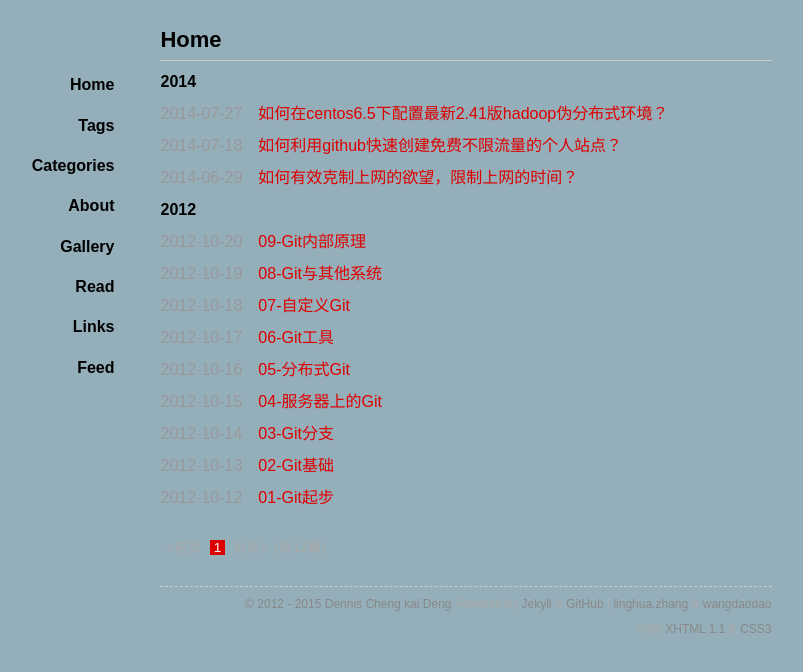
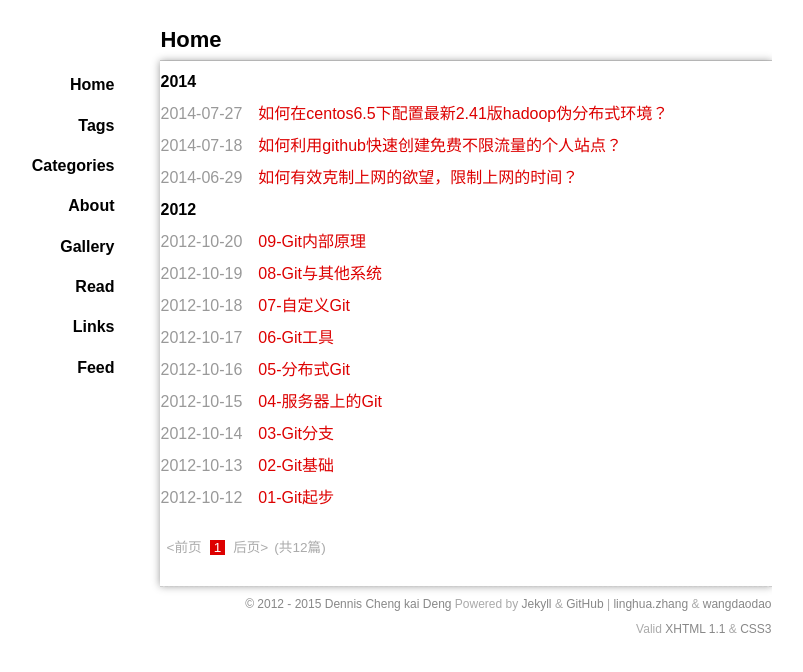
Before and after one commit to DechinKey/Dechinkey.github.io, a Jekyll site: the page built from index.html, in a window 1280 px wide. Shown: the top 672 px of the page, without its empty margins (264-1067 px from the left). Built offline with Jekyll 4.4.1, drawn with Linux system fonts in a browser that asks for light colours; Markdown is read by kramdown in place of the engine named in the settings; the list of posts is cut into pages by our own code.

Commit message:
change background color

```diff
--- a/media/css/style.css
+++ b/media/css/style.css
@@ -1,6 +1,6 @@
 @charset "utf-8";
 body,h1,h2,h3,h4,h5,h6,hr,p,blockquote,dl,dd,ul,ol,pre,fieldset,legend,button,input,textarea,th,td{ margin:0; padding:0; }
-body{ font-family:"Microsoft YaHei","微软雅黑",Arial,Verdana,Sans-Serif; color:#000; position:relative; width:100%; height:100%; margin:0 auto; background-color: #95AFBA; font-size:10px; }
+body{ font-family:"Microsoft YaHei","微软雅黑",Arial,Verdana,Sans-Serif; color:#000; position:relative; width:100%; height:100%; margin:0 auto; background-color: ##fbfaf9; font-size:10px; }
 html{ width:100%; height:100%; }
 h1{ font-size:2.2em; color:#000; }
 h2{ font-size:1.6em; color:#111; }
@@ -39,7 +39,7 @@ object,iframe{ display:block; margin:4px auto; }
 /*内容*/
 #main{ margin-left: 180px; }
 .header{ padding:7px 0; border-bottom: 1px solid #ccc; }
-.content{ font-size:1.6em; line-height:2; padding: 5px 0; }
+.content{ font-size:1.6em; line-height:2; padding: 5px 0; background-color: #fff;box-shadow: 0 0 .5em #999;}
 .content h1{ padding:5px 0; }
 .content img{ max-width:98%; display:block; margin:10px 0; box-shadow: 0 1px 3px rgba(0, 0, 0, 0.1);padding: 0.5%;background-color: #fff;border: 1px solid #CCC;}
 .listing-item{ list-style-type:none; overflow: hidden; text-overflow: ellipsis; white-space: nowrap; width: 90%; color: #D00; }
```
